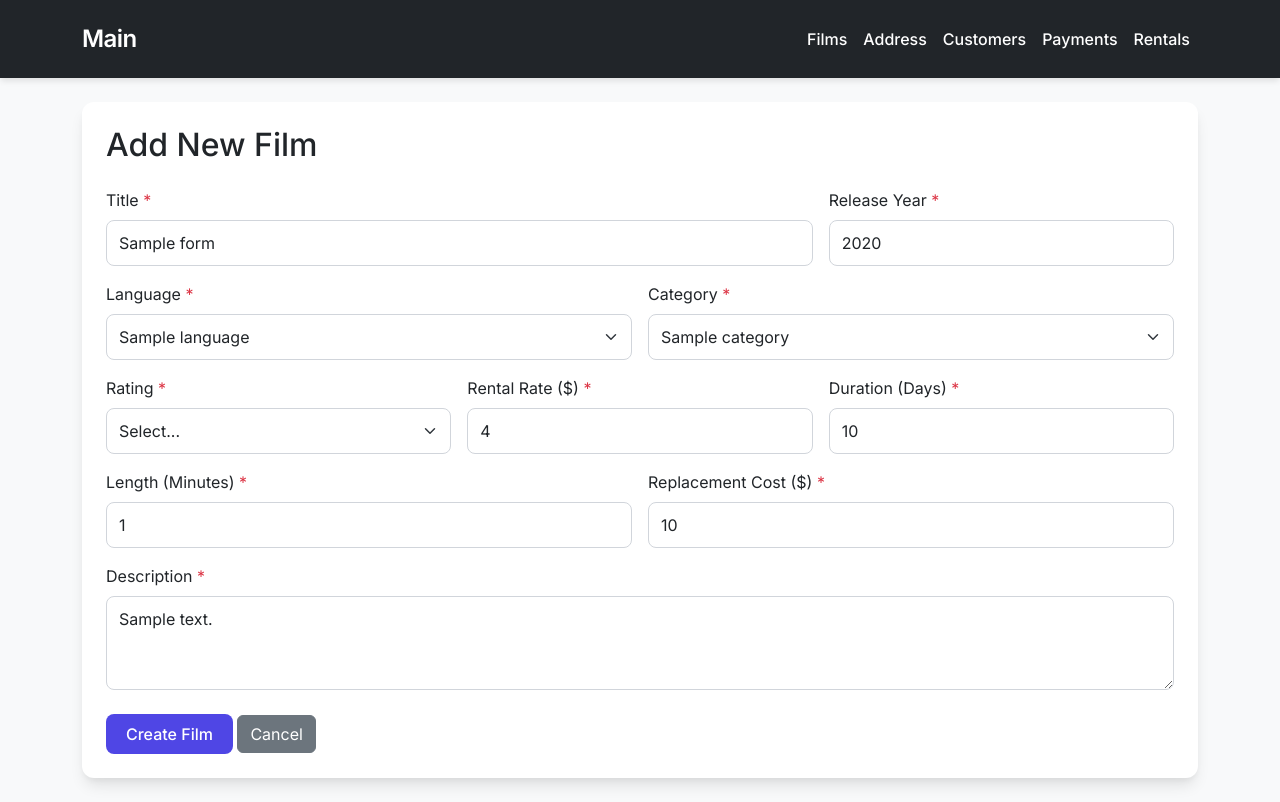
After one commit to ituitis20-yilmazal19/DataTrack, a Flask app: template templates/film_add.html in a window 1280 px wide. The commit adds this page. Run offline with Flask 3, Linux system fonts and the light colour scheme; the template is opened without the code that fills it: most values are stand-ins (such as "Sample title", 1, 10 or a date in 2020).

Commit message:
add and delete films feature

```diff
--- /dev/null
+++ b/templates/film_add.html
@@ -0,0 +1,95 @@
+{% extends "base.html" %}
+{% block title %}Add New Film{% endblock %}
+{% block content %}
+
+<div class="card p-4">
+  <h2 class="mb-4">Add New Film</h2>
+
+  <form method="post">
+    <div class="row g-3">
+
+      <div class="col-md-8">
+        <label class="form-label">Title <span class="text-danger">*</span></label>
+        <input class="form-control" name="title" value="{{ form_data.title if form_data else '' }}" required>
+      </div>
+
+      <div class="col-md-4">
+        <label class="form-label">Release Year <span class="text-danger">*</span></label>
+        <input class="form-control" name="release_year" type="number" min="1900" max="2100"
+               value="{{ form_data.release_year if form_data else '' }}" required>
+      </div>
+
+      <div class="col-md-6">
+        <label class="form-label">Language <span class="text-danger">*</span></label>
+        <select name="language_id" class="form-select" required>
+          <option value="">Select Language...</option>
+          {% for l in languages %}
+            <option value="{{ l.language_id }}"
+              {{ 'selected' if form_data and form_data.language_id|int == l.language_id else '' }}>
+              {{ l.name }}
+            </option>
+          {% endfor %}
+        </select>
+      </div>
+
+      <div class="col-md-6">
+        <label class="form-label">Category <span class="text-danger">*</span></label>
+        <select name="category_id" class="form-select" required>
+          <option value="">Select Category...</option>
+          {% for c in categories %}
+            <option value="{{ c.category_id }}"
+              {{ 'selected' if form_data and form_data.category_id|int == c.category_id else '' }}>
+              {{ c.name }}
+            </option>
+          {% endfor %}
+        </select>
+      </div>
+
+      <div class="col-md-4">
+        <label class="form-label">Rating <span class="text-danger">*</span></label>
+        <select name="rating" class="form-select" required>
+            <option value="">Select...</option>
+            {% for r in ['G','PG','PG-13','R','NC-17'] %}
+            <option value="{{ r }}" {{ 'selected' if form_data and form_data.rating == r else '' }}>{{ r }}</option>
+            {% endfor %}
+        </select>
+      </div>
+
+      <div class="col-md-4">
+        <label class="form-label">Rental Rate ($) <span class="text-danger">*</span></label>
+        <input class="form-control" name="rental_rate" type="number" step="0.01"
+               value="{{ form_data.rental_rate if form_data else '0.99' }}" required>
+      </div>
+
+      <div class="col-md-4">
+        <label class="form-label">Duration (Days) <span class="text-danger">*</span></label>
+        <input class="form-control" name="rental_duration" type="number"
+               value="{{ form_data.rental_duration if form_data else '3' }}" required>
+      </div>
+
+      <div class="col-md-6">
+        <label class="form-label">Length (Minutes) <span class="text-danger">*</span></label>
+        <input class="form-control" name="length" type="number"
+               value="{{ form_data.length if form_data else '' }}" required>
+      </div>
+
+      <div class="col-md-6">
+        <label class="form-label">Replacement Cost ($) <span class="text-danger">*</span></label>
+        <input class="form-control" name="replacement_cost" type="number" step="0.01"
+               value="{{ form_data.replacement_cost if form_data else '19.99' }}" required>
+      </div>
+
+      <div class="col-12">
+        <label class="form-label">Description <span class="text-danger">*</span></label>
+        <textarea class="form-control" name="description" rows="3" required>{{ form_data.description if form_data else '' }}</textarea>
+      </div>
+
+      <div class="col-12 mt-4">
+        <button class="btn btn-primary" type="submit">Create Film</button>
+        <a class="btn btn-secondary" href="{{ url_for('films_list') }}">Cancel</a>
+      </div>
+
+    </div>
+  </form>
+</div>
+{% endblock %}
```
Also changed, not shown: templates/film_detail.html (+11 -3 lines), templates/films.html (+6 -1 lines).
